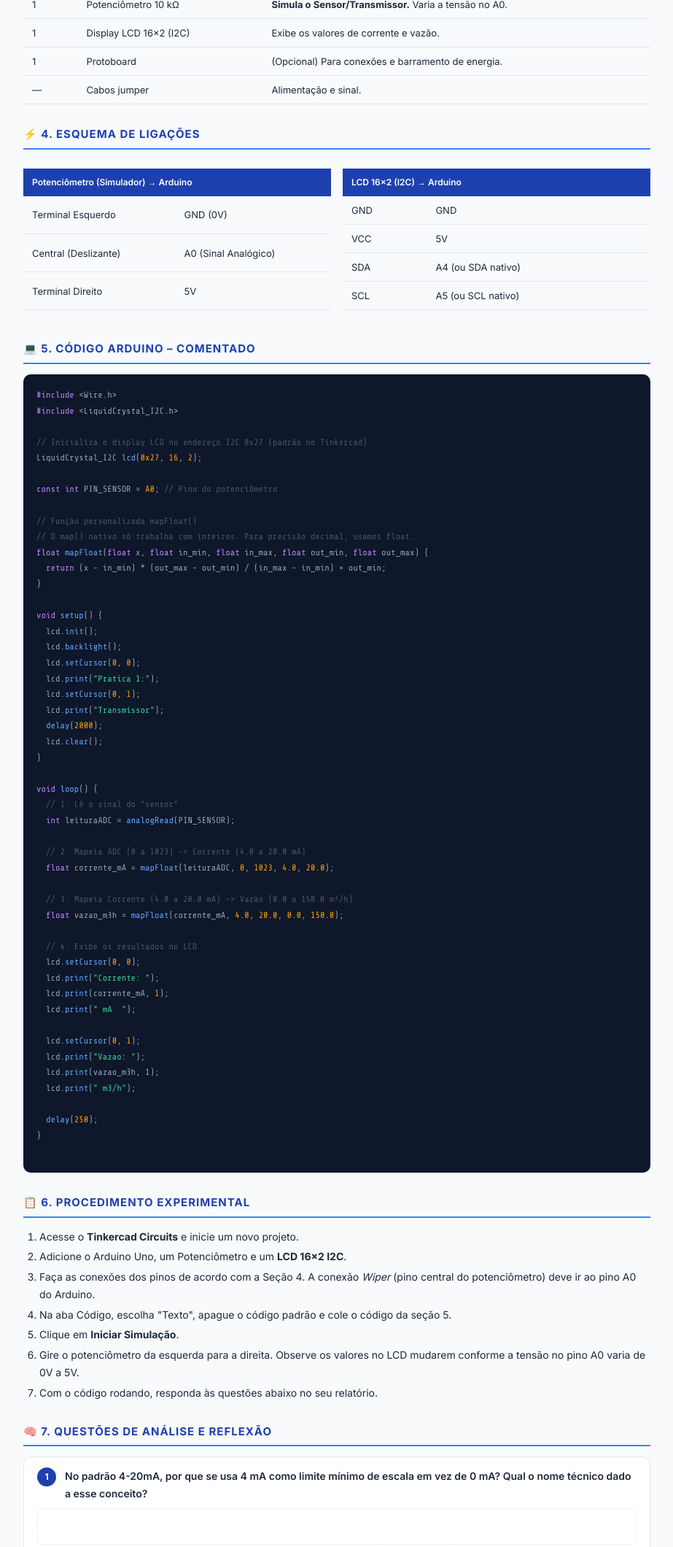
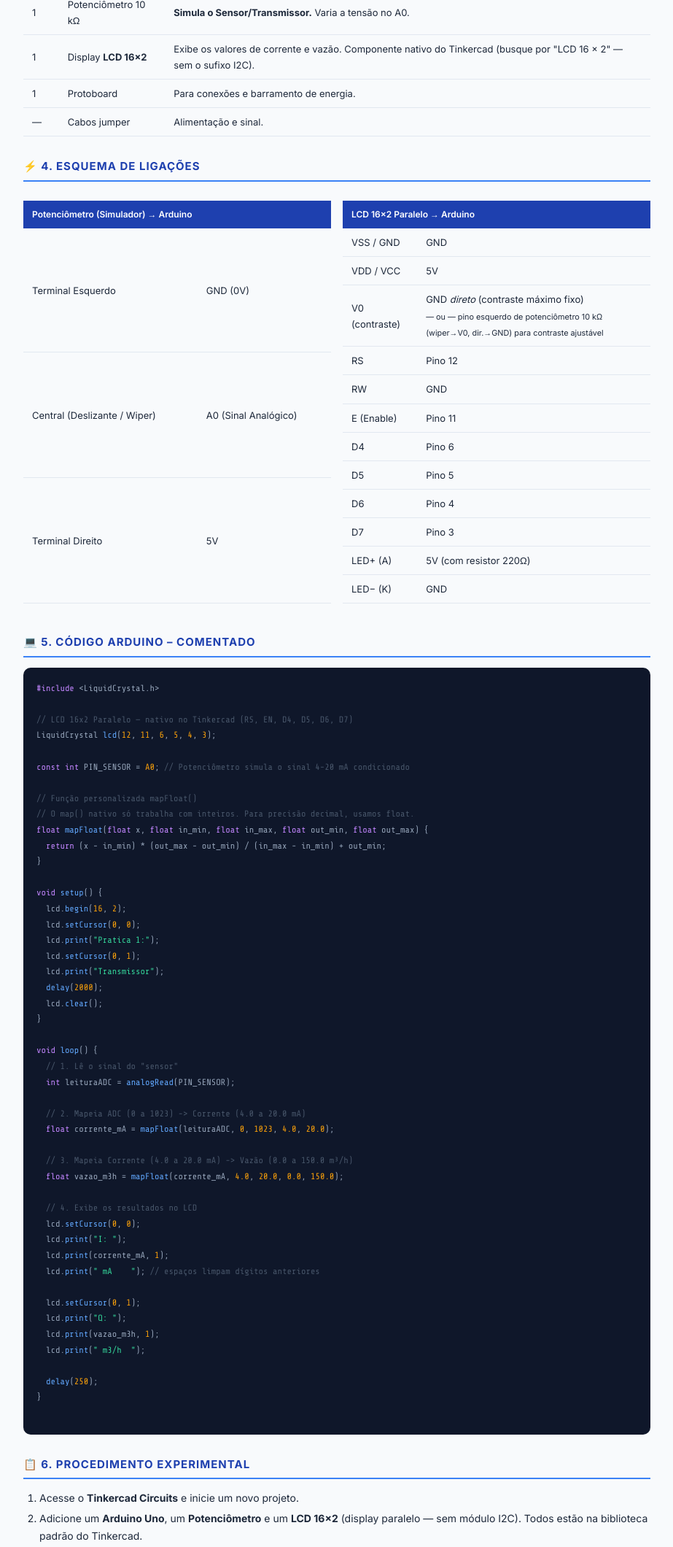
Before and after one commit to ricardofrangiosi/flow, a plain HTML site: page pratica_1_transmissor.html in a window 1280 px wide. Shown: the part 1232-3352 px from the top of the page at 73% size, without its empty margins (178-1101 px from the left). Drawn offline with nearby package versions, Linux system fonts and the light colour scheme.

Commit message:
Add files via upload

```diff
--- a/pratica_1_transmissor.html
+++ b/pratica_1_transmissor.html
@@ -261,8 +261,8 @@
     <tbody>
       <tr><td>1</td><td>Arduino Uno R3</td><td>Processamento dos dados analógicos.</td></tr>
       <tr><td>1</td><td>Potenciômetro 10 kΩ</td><td><strong>Simula o Sensor/Transmissor.</strong> Varia a tensão no A0.</td></tr>
-      <tr><td>1</td><td>Display LCD 16×2 (I2C)</td><td>Exibe os valores de corrente e vazão.</td></tr>
-      <tr><td>1</td><td>Protoboard</td><td>(Opcional) Para conexões e barramento de energia.</td></tr>
+      <tr><td>1</td><td>Display <strong>LCD 16×2</strong></td><td>Exibe os valores de corrente e vazão. Componente nativo do Tinkercad (busque por "LCD 16 x 2" — sem o sufixo I2C).</td></tr>
+      <tr><td>1</td><td>Protoboard</td><td>Para conexões e barramento de energia.</td></tr>
       <tr><td>—</td><td>Cabos jumper</td><td>Alimentação e sinal.</td></tr>
     </tbody>
   </table>
@@ -277,17 +277,25 @@
       <thead><tr><th colspan="2">Potenciômetro (Simulador) → Arduino</th></tr></thead>
       <tbody>
         <tr><td>Terminal Esquerdo</td><td>GND (0V)</td></tr>
-        <tr><td>Central (Deslizante)</td><td>A0 (Sinal Analógico)</td></tr>
+        <tr><td>Central (Deslizante / Wiper)</td><td>A0 (Sinal Analógico)</td></tr>
         <tr><td>Terminal Direito</td><td>5V</td></tr>
       </tbody>
     </table>
     <table>
-      <thead><tr><th colspan="2">LCD 16×2 (I2C) → Arduino</th></tr></thead>
+      <thead><tr><th colspan="2">LCD 16×2 Paralelo → Arduino</th></tr></thead>
       <tbody>
-        <tr><td>GND</td><td>GND</td></tr>
-        <tr><td>VCC</td><td>5V</td></tr>
-        <tr><td>SDA</td><td>A4 (ou SDA nativo)</td></tr>
-        <tr><td>SCL</td><td>A5 (ou SCL nativo)</td></tr>
+        <tr><td>VSS / GND</td><td>GND</td></tr>
+        <tr><td>VDD / VCC</td><td>5V</td></tr>
+        <tr><td>V0 (contraste)</td><td>GND <em>direto</em> (contraste máximo fixo) <br><small>— ou — pino esquerdo de potenciômetro 10 kΩ (wiper→V0, dir.→GND) para contraste ajustável</small></td></tr>
+        <tr><td>RS</td><td>Pino 12</td></tr>
+        <tr><td>RW</td><td>GND</td></tr>
+        <tr><td>E (Enable)</td><td>Pino 11</td></tr>
+        <tr><td>D4</td><td>Pino 6</td></tr>
+        <tr><td>D5</td><td>Pino 5</td></tr>
+        <tr><td>D6</td><td>Pino 4</td></tr>
+        <tr><td>D7</td><td>Pino 3</td></tr>
+        <tr><td>LED+ (A)</td><td>5V (com resistor 220Ω)</td></tr>
+        <tr><td>LED− (K)</td><td>GND</td></tr>
       </tbody>
     </table>
   </div>
@@ -297,13 +305,12 @@
 <section>
   <h2>💻 5. Código Arduino – Comentado</h2>
 
-  <pre><span class="kw">#include</span> &lt;Wire.h&gt;
-<span class="kw">#include</span> &lt;LiquidCrystal_I2C.h&gt;
+  <pre><span class="kw">#include</span> &lt;LiquidCrystal.h&gt;
 
-<span class="cm">// Inicializa o display LCD no endereço I2C 0x27 (padrão no Tinkercad)</span>
-LiquidCrystal_I2C <span class="fn">lcd</span>(<span class="nm">0x27</span>, <span class="nm">16</span>, <span class="nm">2</span>);
+<span class="cm">// LCD 16x2 Paralelo — nativo no Tinkercad (RS, EN, D4, D5, D6, D7)</span>
+LiquidCrystal <span class="fn">lcd</span>(<span class="nm">12</span>, <span class="nm">11</span>, <span class="nm">6</span>, <span class="nm">5</span>, <span class="nm">4</span>, <span class="nm">3</span>);
 
-<span class="kw">const int</span> PIN_SENSOR = <span class="nm">A0</span>; <span class="cm">// Pino do potenciômetro</span>
+<span class="kw">const int</span> PIN_SENSOR = <span class="nm">A0</span>; <span class="cm">// Potenciômetro simula o sinal 4-20 mA condicionado</span>
 
 <span class="cm">// Função personalizada mapFloat() </span>
 <span class="cm">// O map() nativo só trabalha com inteiros. Para precisão decimal, usamos float.</span>
@@ -312,8 +319,7 @@ LiquidCrystal_I2C <span class="fn">lcd</span>(<span class="nm">0x27</span>, <spa
 }
 
 <span class="kw">void</span> <span class="fn">setup</span>() {
-  lcd.<span class="fn">init</span>();
-  lcd.<span class="fn">backlight</span>();
+  lcd.<span class="fn">begin</span>(<span class="nm">16</span>, <span class="nm">2</span>);
   lcd.<span class="fn">setCursor</span>(<span class="nm">0</span>, <span class="nm">0</span>);
   lcd.<span class="fn">print</span>(<span class="st">"Pratica 1:"</span>);
   lcd.<span class="fn">setCursor</span>(<span class="nm">0</span>, <span class="nm">1</span>);
@@ -334,14 +340,14 @@ LiquidCrystal_I2C <span class="fn">lcd</span>(<span class="nm">0x27</span>, <spa
 
   <span class="cm">// 4. Exibe os resultados no LCD</span>
   lcd.<span class="fn">setCursor</span>(<span class="nm">0</span>, <span class="nm">0</span>);
-  lcd.<span class="fn">print</span>(<span class="st">"Corrente: "</span>);
+  lcd.<span class="fn">print</span>(<span class="st">"I: "</span>);
   lcd.<span class="fn">print</span>(corrente_mA, <span class="nm">1</span>);
-  lcd.<span class="fn">print</span>(<span class="st">" mA  "</span>);
+  lcd.<span class="fn">print</span>(<span class="st">" mA    "</span>); <span class="cm">// espaços limpam dígitos anteriores</span>
 
   lcd.<span class="fn">setCursor</span>(<span class="nm">0</span>, <span class="nm">1</span>);
-  lcd.<span class="fn">print</span>(<span class="st">"Vazao: "</span>);
+  lcd.<span class="fn">print</span>(<span class="st">"Q: "</span>);
   lcd.<span class="fn">print</span>(vazao_m3h, <span class="nm">1</span>);
-  lcd.<span class="fn">print</span>(<span class="st">" m3/h"</span>);
+  lcd.<span class="fn">print</span>(<span class="st">" m3/h  "</span>);
 
   <span class="fn">delay</span>(<span class="nm">250</span>);
 }
@@ -353,12 +359,12 @@ LiquidCrystal_I2C <span class="fn">lcd</span>(<span class="nm">0x27</span>, <spa
   <h2>📋 6. Procedimento Experimental</h2>
   <ol>
     <li>Acesse o <strong>Tinkercad Circuits</strong> e inicie um novo projeto.</li>
-    <li>Adicione o Arduino Uno, um Potenciômetro e um <strong>LCD 16x2 I2C</strong>.</li>
-    <li>Faça as conexões dos pinos de acordo com a Seção 4. A conexão <em>Wiper</em> (pino central do potenciômetro) deve ir ao pino A0 do Arduino.</li>
-    <li>Na aba Código, escolha "Texto", apague o código padrão e cole o código da seção 5.</li>
+    <li>Adicione um <strong>Arduino Uno</strong>, um <strong>Potenciômetro</strong> e um <strong>LCD 16×2</strong> (display paralelo — sem módulo I2C). Todos estão na biblioteca padrão do Tinkercad.</li>
+    <li>Faça as conexões de acordo com a Seção 4. O pino <em>Wiper</em> (central do potenciômetro) vai ao A0; o V0 do LCD vai ao GND (contraste máximo).</li>
+    <li>Na aba <strong>Código</strong>, escolha <em>Texto</em>, apague o código padrão e cole o código da Seção 5.</li>
     <li>Clique em <strong>Iniciar Simulação</strong>.</li>
-    <li>Gire o potenciômetro da esquerda para a direita. Observe os valores no LCD mudarem conforme a tensão no pino A0 varia de 0V a 5V.</li>
-    <li>Com o código rodando, responda às questões abaixo no seu relatório.</li>
+    <li>Gire o potenciômetro: observe I (corrente em mA) e Q (vazão em m³/h) atualizando no LCD conforme a tensão em A0 varia de 0 V a 5 V.</li>
+    <li>Com o código rodando, responda às questões de análise.</li>
   </ol>
 </section>
 
```
Also changed, not shown: pratica_3_canais_abertos.html (+4 -3 lines), 2 other files.
